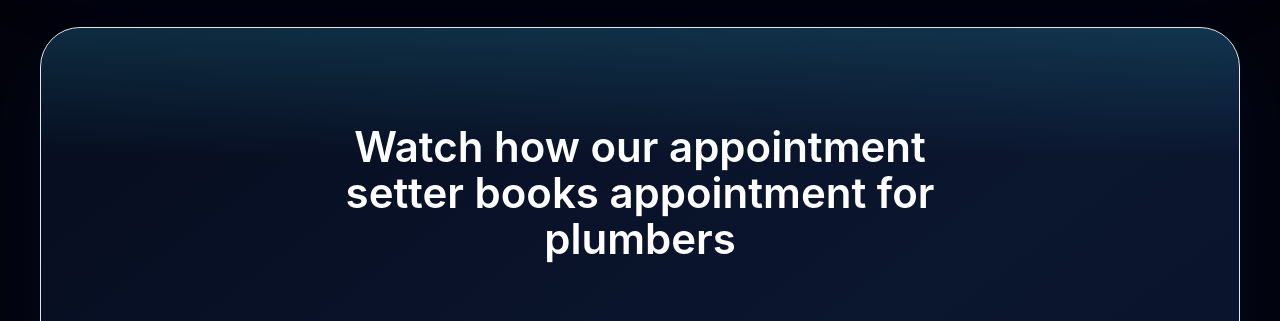
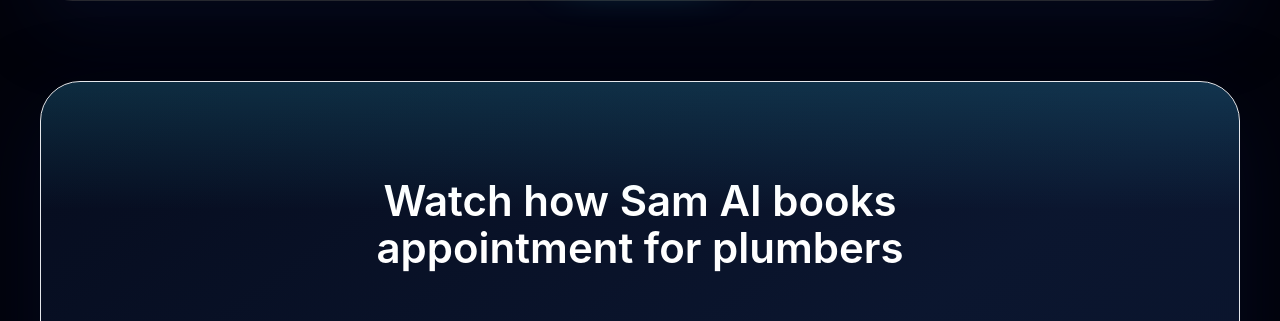
Before and after one commit to coding1100/Appointment-Setter-LandingPage, a Next.js app: page / in a window 1280 px wide. Shown: the part 1393-1714 px from the top of the page. Built offline with nearby package versions, Linux system fonts and the light colour scheme; grey boxes are pictures that could not be loaded.

Commit message:
new changings

```diff
--- a/app/(pages)/cleaning/content.ts
+++ b/app/(pages)/cleaning/content.ts
@@ -25,7 +25,7 @@ export const CleaningData = {
     ],
   },
   platformPreviewSection: {
-    headline: "Watch how our appointment setter books appointment for Cleaning",
+    headline: "Watch how Sam AI books appointment for Cleaning",
     video: "https://youtu.be/o7iFWcTJ2zc?si=5js3oRc_1DHuKoSM",
   },
   revenueSection: {
@@ -48,7 +48,7 @@ export const CleaningData = {
       headline: "Missing Late Night Calls",
       id: "problem-night-calls",
       description:
-        "Sam AI Rep answers late-night calls, identifies urgent issues, collects essential details, and books the slot before your customers reach competitors.",
+        "Sam AI answers late-night calls, identifies urgent issues, collects essential details, and books the slot before your customers reach competitors.",
       cta: "See emergency mode",
       image: "/videos/cleaningLateNightCalls.gif",
     },
@@ -56,7 +56,7 @@ export const CleaningData = {
       headline: "Missing Calls While at Work",
       id: "problem-busy-crews",
       description:
-        "While you’re busy at work, our AI Rep answers calls, gathers key details and schedules service without double-booking.",
+        "While you’re busy at work, Sam AI answers calls, gathers key details and schedules service without double-booking.",
       cta: "Streamline dispatch",
       image: "/videos/cleaningBusyOnSight.gif",
     },
@@ -64,7 +64,7 @@ export const CleaningData = {
       headline: "Voice Mails Piling Up",
       id: "problem-triage",
       description:
-        "Our AI Rep ensures there are no voice mails and calls are answered in timely manner.",
+        "Sam AI ensures there are no voice mails and calls are answered in timely manner.",
       cta: "Boost show rates",
       image: "/videos/cleaningVoiceMails.gif",
     },
@@ -72,7 +72,7 @@ export const CleaningData = {
       headline: "Managing leads manually",
       id: "problem-voicemail",
       description:
-        "Our AI Rep captures, qualifies, and organizes every lead automatically, ensuring faster follow-ups and preventing opportunities from slipping through the cracks.",
+        "Sam AI captures, qualifies, and organizes every lead automatically, ensuring faster follow-ups and preventing opportunities from slipping through the cracks.",
       cta: "Boost show rates",
       image: "/videos/CleaningManualCalls.gif",
     },
--- a/app/(pages)/hvac/content.ts
+++ b/app/(pages)/hvac/content.ts
@@ -25,7 +25,7 @@ export const hvacData = {
     ],
   },
   platformPreviewSection: {
-    headline: "Watch how our appointment setter books appointment for HVAC",
+    headline: "Watch how Sam AI books appointment for HVAC",
     video: "https://youtu.be/Adkac_rnuV0?si=tzW39Y0cuCiRj_Lt",
   },
   revenueSection: {
@@ -48,7 +48,7 @@ export const hvacData = {
       headline: "Missing Late Night Calls",
       id: "problem-night-calls",
       description:
-        "Sam AI Rep answers late-night calls, identifies urgent issues, collects essential details, and books the slot before your customers reach competitors.",
+        "Sam AI answers late-night calls, identifies urgent issues, collects essential details, and books the slot before your customers reach competitors.",
       cta: "See emergency mode",
       image: "/videos/HVACLateNightCalls.gif",
     },
@@ -56,7 +56,7 @@ export const hvacData = {
       headline: "Missing Calls While at Work",
       id: "problem-busy-crews",
       description:
-        "While you’re busy at work, our AI Rep answers calls, gathers key details and schedules service without double-booking.",
+        "While you’re busy at work, Sam AI answers calls, gathers key details and schedules service without double-booking.",
       cta: "Streamline dispatch",
       image: "/videos/HVACBusyOnSight.gif",
     },
@@ -64,7 +64,7 @@ export const hvacData = {
       headline: "Voice Mails Piling Up",
       id: "problem-triage",
       description:
-        "Our AI Rep ensures there are no voice mails and calls are answered in timely manner.",
+        "Sam AI ensures there are no voice mails and calls are answered in timely manner.",
       cta: "Boost show rates",
       image: "/videos/HVACVoiceMails.gif",
     },
@@ -72,7 +72,7 @@ export const hvacData = {
       headline: "Managing leads manually",
       id: "problem-voicemail",
       description:
-        "Our AI Rep captures, qualifies, and organizes every lead automatically, ensuring faster follow-ups and preventing opportunities from slipping through the cracks.",
+        "Sam AI captures, qualifies, and organizes every lead automatically, ensuring faster follow-ups and preventing opportunities from slipping through the cracks.",
       cta: "Boost show rates",
       image: "/videos/HVACManualCalls.gif",
     },
--- a/app/(pages)/plumbing/content.ts
+++ b/app/(pages)/plumbing/content.ts
@@ -25,7 +25,7 @@ export const plumberData = {
     ],
   },
   platformPreviewSection: {
-    headline: "Watch how our appointment setter books appointment for plumbers",
+    headline: "Watch how Sam AI books appointment for plumbers",
     video: "https://youtu.be/iMyYW7tteRM?si=v6sOFSFF41jrAACk",
   },
   revenueSection: {
@@ -48,7 +48,7 @@ export const plumberData = {
       headline: "Missing Late Night Calls",
       id: "problem-night-calls",
       description:
-        "Sam AI Rep answers late-night calls, identifies urgent issues, collects essential details, and books the slot before your customers reach competitors.",
+        "Sam AI answers late-night calls, identifies urgent issues, collects essential details, and books the slot before your customers reach competitors.",
       cta: "See emergency mode",
       image: "/videos/plumbingLateNightCalls.gif",
     },
@@ -56,7 +56,7 @@ export const plumberData = {
       headline: "Missing Calls While at Work",
       id: "problem-busy-crews",
       description:
-        "While you’re busy at work, our AI Rep answers calls, gathers key details and schedules service without double-booking.",
+        "While you’re busy at work, Sam AI answers calls, gathers key details and schedules service without double-booking.",
       cta: "Streamline dispatch",
       image: "/videos/plumberBusyOnSight.gif",
     },
@@ -64,7 +64,7 @@ export const plumberData = {
       headline: "Voice Mails Piling Up",
       id: "problem-triage",
       description:
-        "Our AI Rep ensures no call goes to voice mail, and all calls are answered instantly.",
+        "Sam AI ensures no call goes to voice mail, and all calls are answered instantly.",
       cta: "Boost show rates",
       image: "/videos/plumbingVoicemails.gif",
     },
@@ -72,7 +72,7 @@ export const plumberData = {
       headline: "Managing leads manually",
       id: "problem-voicemail",
       description:
-        "Our AI Rep captures, qualifies, and organizes every lead automatically, ensuring faster follow-ups and preventing opportunities from slipping through the cracks.",
+        "Sam AI captures, qualifies, and organizes every lead automatically, ensuring faster follow-ups and preventing opportunities from slipping through the cracks.",
       cta: "Boost show rates",
       image: "/videos/PlumberManualCalls.gif",
     },
--- a/app/Components/ComparisonTable.tsx
+++ b/app/Components/ComparisonTable.tsx
@@ -36,7 +36,7 @@ const ComparisonTable: FC<ComparisonTableProps> = () => {
       <div className="mx-auto max-w-5xl">
         <div className="rounded-[32px] border border-white/10 bg-white/5 py-8 sm:py-10 px-4 sm:px-6 md:px-8 shadow-[0_25px_70px_rgba(9,18,56,0.4)] backdrop-blur-2xl">
           <h2 className=" mx-auto text-center mb-6 sm:text-3xl text-2xl font-semibold text-white md:text-[42px] md:leading-[1.1]">
-            How Our AI Rep Compares With Others
+            How Sam AI Compares With Others
           </h2>
           <div className="overflow-x-auto">
             <table className="w-full border-collapse">
--- a/app/Components/Hero.tsx
+++ b/app/Components/Hero.tsx
@@ -136,7 +136,7 @@ const Hero: FC<Heroprops> = ({}) => {
               <span className="block">cleaning specialist</span>
             )}
             <span className="block bg-gradient-to-r from-white via-[#A4D7FF] to-[#38E0FF] bg-clip-text text-transparent">
-              Sam AI Rep
+              AI Appointment Setter
             </span>
           </div>
           <p
--- a/app/Components/ProcessFlow.tsx
+++ b/app/Components/ProcessFlow.tsx
@@ -36,7 +36,7 @@ const ProcessFlow: FC<ProcessFlowProps> = () => {
             <span className="block">Increased Revenue</span>
           </h2>
           <p className="text-sm sm:text-base md:text-lg text-[#9AA7D1] max-w-2xl mx-auto">
-            See how our AI transforms your business in just a few simple steps
+            See how Sam AI transforms your business in just a few simple steps
           </p>
         </div>
         <div className="flex flex-wrap items-center justify-center gap-x-2 gap-y-4 sm:gap-x-3 sm:gap-y-5 md:gap-x-4 md:gap-y-6 lg:gap-x-5 lg:gap-y-6">
--- a/app/Content.ts
+++ b/app/Content.ts
@@ -25,7 +25,7 @@ export const plumberData = {
     ],
   },
   platformPreviewSection: {
-    headline: "Watch how our appointment setter books appointment for plumbers",
+    headline: "Watch how Sam AI books appointment for plumbers",
     video: "https://youtu.be/iMyYW7tteRM?si=v6sOFSFF41jrAACk",
   },
   revenueSection: {
@@ -48,7 +48,7 @@ export const plumberData = {
       headline: "Missing Late Night Calls",
       id: "problem-night-calls",
       description:
-        "Sam AI Rep answers late-night calls, identifies urgent issues, collects essential details, and books the slot before your customers reach competitors.",
+        "Sam AI answers late-night calls, identifies urgent issues, collects essential details, and books the slot before your customers reach competitors.",
       cta: "See emergency mode",
       image: "/videos/plumbingLateNightCalls.gif",
     },
@@ -56,7 +56,7 @@ export const plumberData = {
       headline: "Missing Calls While at Work",
       id: "problem-busy-crews",
       description:
-        "While you’re busy at work, our AI Rep answers calls, gathers key details and schedules service without double-booking.",
+        "While you’re busy at work, Sam AI answers calls, gathers key details and schedules service without double-booking.",
       cta: "Streamline dispatch",
       image: "/videos/plumberBusyOnSight.gif",
     },
@@ -64,7 +64,7 @@ export const plumberData = {
       headline: "Voice Mails Piling Up",
       id: "problem-triage",
       description:
-        "Our AI Rep ensures no call goes to voice mail, and all calls are answered instantly.",
+        "Sam AI ensures no call goes to voice mail, and all calls are answered instantly.",
       cta: "Boost show rates",
       image: "/videos/plumbingVoicemails.gif",
     },
@@ -72,7 +72,7 @@ export const plumberData = {
       headline: "Managing leads manually",
       id: "problem-voicemail",
       description:
-        "Our AI Rep captures, qualifies, and organizes every lead automatically, ensuring faster follow-ups and preventing opportunities from slipping through the cracks.",
+        "Sam AI captures, qualifies, and organizes every lead automatically, ensuring faster follow-ups and preventing opportunities from slipping through the cracks.",
       cta: "Boost show rates",
       image: "/videos/PlumberManualCalls.gif",
     },
```
